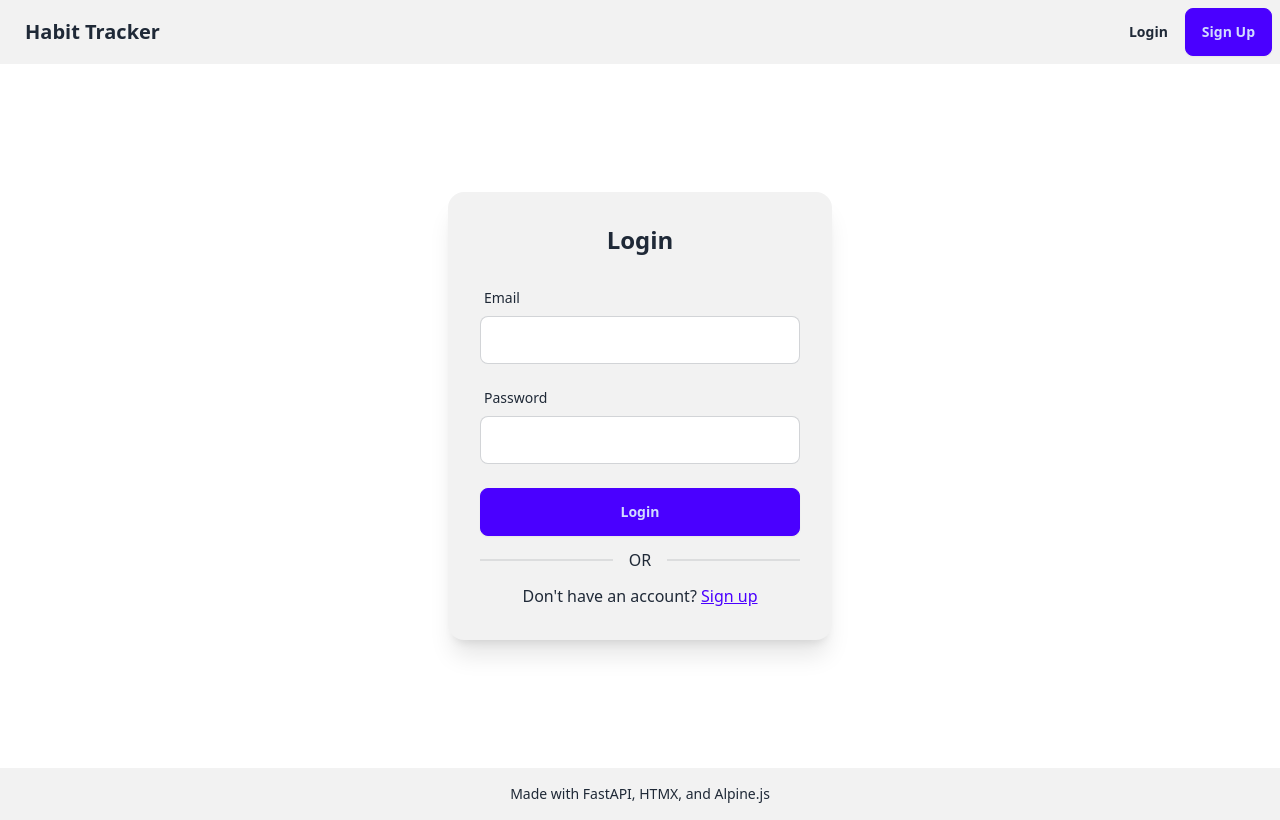
After one commit to etorhub/habit_tracker, a FastAPI app: template app/templates/auth/login.html in a window 1280 px wide. The commit adds this page. Run offline with FastAPI, Linux system fonts and the light colour scheme; the template is opened without the code that fills it, so the values that code supplies are empty; parts of the project's set-up code (start-up, migrations or seed data) failed here and were passed over; some libraries are stand-ins or nearby versions.

Commit message:
Added basic auth

```diff
--- a/app/main.py
+++ b/app/main.py
@@ -3,7 +3,8 @@ from fastapi.staticfiles import StaticFiles
 from fastapi.templating import Jinja2Templates
 from pathlib import Path
 
-from app.config import get_settings
+from app.routes import auth
+from app.services.auth import AuthService
 
 # Create FastAPI app
 app = FastAPI(
@@ -19,12 +20,24 @@ app.mount("/static", StaticFiles(directory=static_path), name="static")
 # Setup templates
 templates = Jinja2Templates(directory=Path(__file__).parent / "templates")
 
+# Include routers
+app.include_router(auth.router)
+
+
+@app.middleware("http")
+async def inject_user(request: Request, call_next):
+    """Inject the current user into the request state."""
+    request.state.user = AuthService.get_user_from_cookie(request)
+    response = await call_next(request)
+    return response
+
 
 @app.get("/")
 async def home(request: Request):
     """Render the home page."""
     return templates.TemplateResponse(
-        "index.html", {"request": request, "title": "Habit Tracker"}
+        "index.html",
+        {"request": request, "title": "Habit Tracker", "user": request.state.user},
     )
 
 
--- /dev/null
+++ b/app/services/auth.py
@@ -0,0 +1,54 @@
+from typing import Optional, Any
+from fastapi import HTTPException, Request
+from app.services.supabase import get_supabase
+
+
+class AuthService:
+    @staticmethod
+    def get_user_from_cookie(request: Request) -> Optional[dict[str, Any]]:
+        """Get the current user from the session cookie."""
+        access_token = request.cookies.get("access_token")
+        if not access_token:
+            return None
+
+        try:
+            client = get_supabase()
+            response = client.auth.get_user(access_token)
+            return response.user
+        except Exception:
+            return None
+
+    @staticmethod
+    async def sign_up(email: str, password: str) -> dict[str, Any]:
+        """Sign up a new user."""
+        try:
+            client = get_supabase()
+            response = client.auth.sign_up({"email": email, "password": password})
+            if not response.session:
+                raise HTTPException(status_code=400, detail="Sign up failed")
+            return {"user": response.user, "session": response.session}
+        except Exception as e:
+            raise HTTPException(status_code=400, detail=str(e))
+
+    @staticmethod
+    async def sign_in(email: str, password: str) -> dict[str, Any]:
+        """Sign in an existing user."""
+        try:
+            client = get_supabase()
+            response = client.auth.sign_in_with_password(
+                {"email": email, "password": password}
+            )
+            if not response.session:
+                raise HTTPException(status_code=400, detail="Invalid credentials")
+            return {"user": response.user, "session": response.session}
+        except Exception as e:
+            raise HTTPException(status_code=400, detail=str(e))
+
+    @staticmethod
+    async def sign_out(access_token: str) -> None:
+        """Sign out the current user."""
+        try:
+            client = get_supabase()
+            client.auth.sign_out(access_token)
+        except Exception as e:
+            raise HTTPException(status_code=400, detail=str(e))
--- /dev/null
+++ b/app/templates/auth/form_base.html
@@ -0,0 +1,74 @@
+{% extends "base.html" %}
+
+{% block content %}
+<div class="min-h-[80vh] flex items-center justify-center">
+  <div class="card w-96 bg-base-200 shadow-xl">
+    <div class="card-body">
+      <h2 class="card-title justify-center text-2xl mb-4">{% block form_title %}{% endblock %}</h2>
+
+      <form x-data="{
+                email: '',
+                password: '',
+                loading: false,
+                error: '',
+                async submit() {
+                    this.loading = true;
+                    this.error = '';
+                    try {
+                        const response = await fetch('{% block form_action %}{% endblock %}', {
+                            method: 'POST',
+                            headers: {
+                                'Content-Type': 'application/json',
+                            },
+                            body: JSON.stringify({
+                                email: this.email,
+                                password: this.password
+                            })
+                        });
+                        if (!response.ok) {
+                            const data = await response.json();
+                            throw new Error(data.detail || 'Something went wrong');
+                        }
+                        window.location.href = '/';
+                    } catch (e) {
+                        this.error = e.message;
+                    } finally {
+                        this.loading = false;
+                    }
+                }
+            }" @submit.prevent="submit">
+        <div class="form-control">
+          <label class="label">
+            <span class="label-text">Email</span>
+          </label>
+          <input type="email" x-model="email" class="input input-bordered" required />
+        </div>
+
+        <div class="form-control mt-4">
+          <label class="label">
+            <span class="label-text">Password</span>
+          </label>
+          <input type="password" x-model="password" class="input input-bordered" required />
+        </div>
+
+        <div x-show="error" x-cloak class="alert alert-error mt-4">
+          <span x-text="error"></span>
+        </div>
+
+        <div class="form-control mt-6">
+          <button type="submit" class="btn btn-primary" x-bind:disabled="loading">
+            <span x-show="loading" class="loading loading-spinner"></span>
+            {% block button_text %}{% endblock %}
+          </button>
+        </div>
+
+        <div class="divider">OR</div>
+
+        <div class="text-center">
+          {% block alternative_action %}{% endblock %}
+        </div>
+      </form>
+    </div>
+  </div>
+</div>
+{% endblock %}
--- /dev/null
+++ b/app/templates/auth/login.html
@@ -0,0 +1,11 @@
+{% extends "auth/form_base.html" %}
+
+{% block form_title %}Login{% endblock %}
+
+{% block form_action %}/login{% endblock %}
+
+{% block button_text %}Login{% endblock %}
+
+{% block alternative_action %}
+<p>Don't have an account? <a href="/signup" class="link link-primary">Sign up</a></p>
+{% endblock %}
--- a/app/templates/base.html
+++ b/app/templates/base.html
@@ -1,5 +1,6 @@
 <!DOCTYPE html>
 <html lang="en" data-theme="light">
+
 <head>
     <meta charset="UTF-8">
     <meta name="viewport" content="width=device-width, initial-scale=1.0">
@@ -27,16 +28,41 @@
 
     <!-- Custom styles -->
     <style>
-        [x-cloak] { display: none !important; }
+        [x-cloak] {
+            display: none !important;
+        }
     </style>
 </head>
+
 <body class="min-h-screen bg-base-100">
     <nav class="navbar bg-base-200">
         <div class="flex-1">
             <a href="/" class="btn btn-ghost text-xl">Habit Tracker</a>
         </div>
         <div class="flex-none">
-            <!-- We'll add auth buttons here later -->
+            {% if user %}
+            <div class="dropdown dropdown-end">
+                <label tabindex="0" class="btn btn-ghost btn-circle avatar placeholder">
+                    <div class="bg-neutral text-neutral-content rounded-full w-10">
+                        <span>{{ user.email[:2].upper() if user.email else 'U' }}</span>
+                    </div>
+                </label>
+                <ul tabindex="0"
+                    class="mt-3 z-[1] p-2 shadow menu menu-sm dropdown-content bg-base-100 rounded-box w-52">
+                    <li>
+                        <form x-data @submit.prevent="
+                                await fetch('/logout', { method: 'POST' });
+                                window.location.href = '/login';
+                            ">
+                            <button type="submit" class="text-error">Logout</button>
+                        </form>
+                    </li>
+                </ul>
+            </div>
+            {% else %}
+            <a href="/login" class="btn btn-ghost">Login</a>
+            <a href="/signup" class="btn btn-primary">Sign Up</a>
+            {% endif %}
         </div>
     </nav>
 
@@ -50,4 +76,5 @@
         </div>
     </footer>
 </body>
+
 </html>
```
Also changed, not shown: app/models/habit.py (added, +38 -0 lines), app/models/habit_log.py (added, +30 -0 lines), app/routes/auth.py (added, +69 -0 lines), app/services/supabase.py (added, +10 -0 lines), app/templates/auth/signup.html (added, +11 -0 lines), 1 other file.
